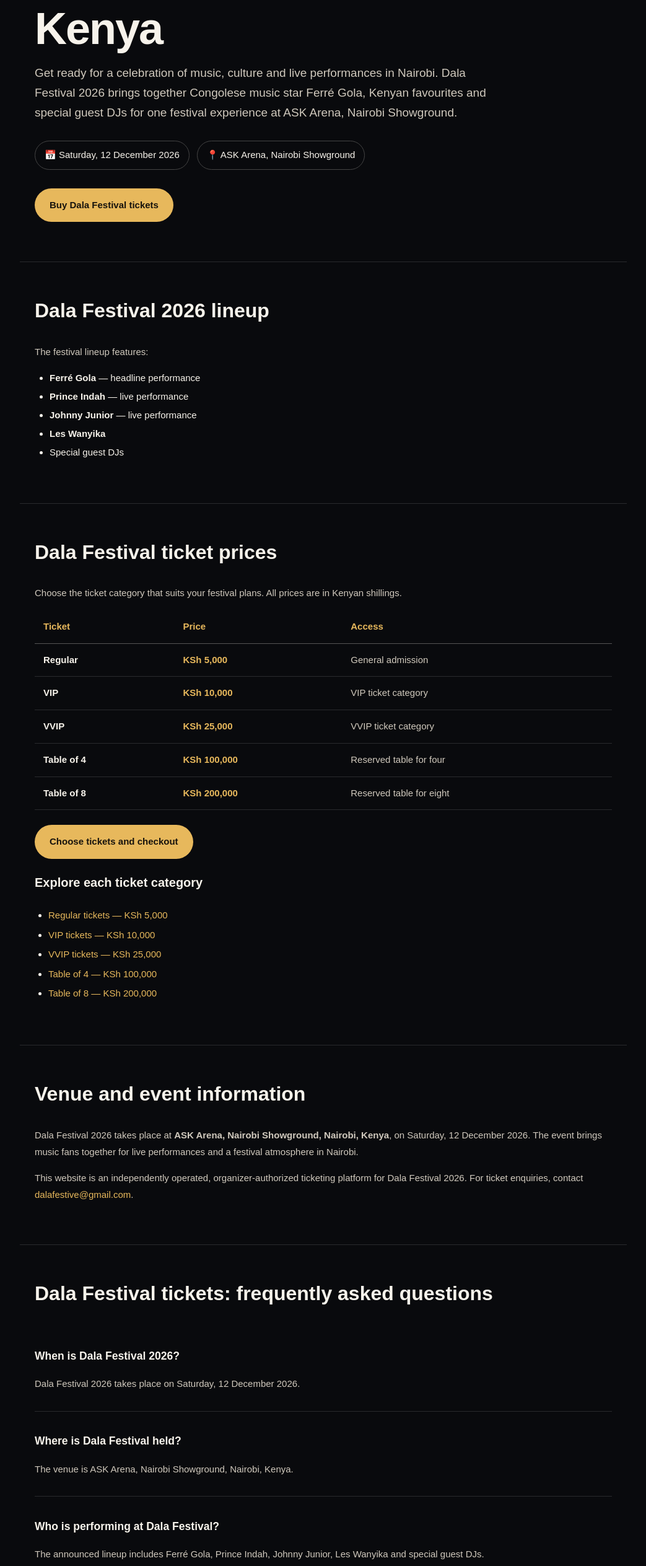
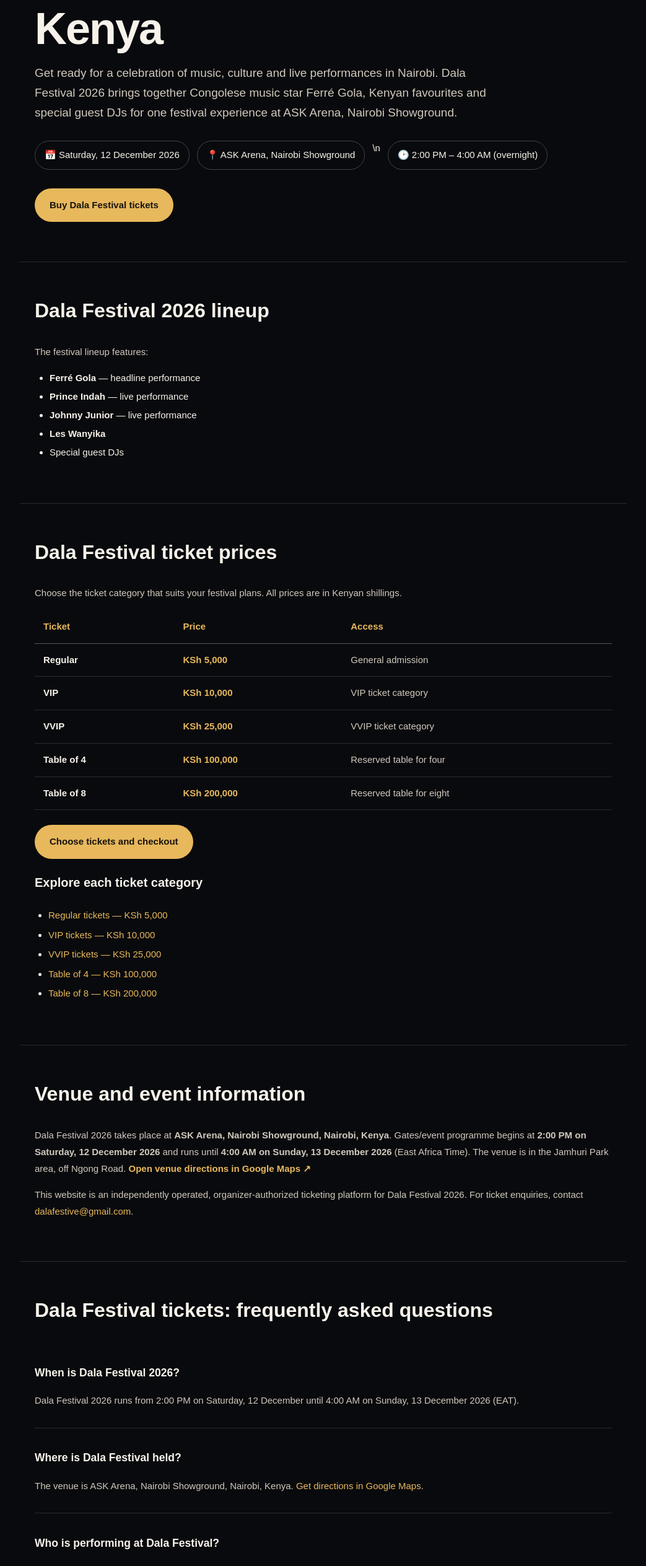
Before and after one commit to robinsonb254/dala-festival-ticketing, a Next.js app: page /dala-festival-2026-tickets in a window 1280 px wide. Shown: the part 253-2780 px from the top of the page at 62% size, without its empty margins (118-1161 px from the left). Built offline with nearby package versions, Linux system fonts and the light colour scheme.

Commit message:
Add confirmed event hours and venue directions to festival guide

```diff
--- a/app/dala-festival-2026-tickets/page.tsx
+++ b/app/dala-festival-2026-tickets/page.tsx
@@ -24,7 +24,8 @@ const eventData = {
   "@type": "Event",
   "name": "Dala Festival 2026",
   "description": "A live music and culture festival in Nairobi featuring Ferré Gola, Prince Indah, Johnny Junior, Les Wanyika and special guest DJs.",
-  "startDate": "2026-12-12",
+  "startDate": "2026-12-12T14:00:00+03:00",
+  "endDate": "2026-12-13T04:00:00+03:00",
   "eventStatus": "https://schema.org/EventScheduled",
   "eventAttendanceMode": "https://schema.org/OfflineEventAttendanceMode",
   "location": {
@@ -85,7 +86,7 @@ export default function DalaFestivalTicketsPage() {
         <p style={{ maxWidth: 760, color: "#d0c9bd", fontSize: 19, lineHeight: 1.7 }}>Get ready for a celebration of music, culture and live performances in Nairobi. Dala Festival 2026 brings together Congolese music star Ferré Gola, Kenyan favourites and special guest DJs for one festival experience at ASK Arena, Nairobi Showground.</p>
         <div style={{ display: "flex", flexWrap: "wrap", gap: 12, marginTop: 28 }}>
           <span style={{ border: "1px solid #444", borderRadius: 999, padding: "10px 15px" }}>📅 Saturday, 12 December 2026</span>
-          <span style={{ border: "1px solid #444", borderRadius: 999, padding: "10px 15px" }}>📍 ASK Arena, Nairobi Showground</span>
+          <span style={{ border: "1px solid #444", borderRadius: 999, padding: "10px 15px" }}>📍 ASK Arena, Nairobi Showground</span>\n          <span style={{ border: "1px solid #444", borderRadius: 999, padding: "10px 15px" }}>🕑 2:00 PM – 4:00 AM (overnight)</span>
         </div>
         <div style={{ marginTop: 30 }}><Link href="/#tickets" style={buttonStyle}>Buy Dala Festival tickets</Link></div>
       </section>
@@ -126,14 +127,14 @@ export default function DalaFestivalTicketsPage() {
 
       <section style={{ ...sectionStyle, borderTop: "1px solid #292a2d" }}>
         <h2 style={{ fontSize: 32, marginTop: 0 }}>Venue and event information</h2>
-        <p style={{ color: "#d0c9bd", lineHeight: 1.8 }}>Dala Festival 2026 takes place at <strong>ASK Arena, Nairobi Showground, Nairobi, Kenya</strong>, on Saturday, 12 December 2026. The event brings music fans together for live performances and a festival atmosphere in Nairobi.</p>
+        <p style={{ color: "#d0c9bd", lineHeight: 1.8 }}>Dala Festival 2026 takes place at <strong>ASK Arena, Nairobi Showground, Nairobi, Kenya</strong>. Gates/event programme begins at <strong>2:00 PM on Saturday, 12 December 2026</strong> and runs until <strong>4:00 AM on Sunday, 13 December 2026</strong> (East Africa Time). The venue is in the Jamhuri Park area, off Ngong Road. <a href="https://www.google.com/maps/search/?api=1&query=ASK+Arena%2C+Nairobi+Showground%2C+Nairobi" target="_blank" rel="noreferrer" style={{ color: "#e7b85c", fontWeight: 800 }}>Open venue directions in Google Maps ↗</a></p>
         <p style={{ color: "#d0c9bd", lineHeight: 1.8 }}>This website is an independently operated, organizer-authorized ticketing platform for Dala Festival 2026. For ticket enquiries, contact <a href="mailto:dalafestive@gmail.com" style={{ color: "#e7b85c" }}>dalafestive@gmail.com</a>.</p>
       </section>
 
       <section style={{ ...sectionStyle, borderTop: "1px solid #292a2d" }}>
         <h2 style={{ fontSize: 32, marginTop: 0 }}>Dala Festival tickets: frequently asked questions</h2>
-        <div style={{ borderBottom: "1px solid #292a2d", padding: "16px 0" }}><h3>When is Dala Festival 2026?</h3><p style={{ color: "#d0c9bd", lineHeight: 1.7 }}>Dala Festival 2026 takes place on Saturday, 12 December 2026.</p></div>
-        <div style={{ borderBottom: "1px solid #292a2d", padding: "16px 0" }}><h3>Where is Dala Festival held?</h3><p style={{ color: "#d0c9bd", lineHeight: 1.7 }}>The venue is ASK Arena, Nairobi Showground, Nairobi, Kenya.</p></div>
+        <div style={{ borderBottom: "1px solid #292a2d", padding: "16px 0" }}><h3>When is Dala Festival 2026?</h3><p style={{ color: "#d0c9bd", lineHeight: 1.7 }}>Dala Festival 2026 runs from 2:00 PM on Saturday, 12 December until 4:00 AM on Sunday, 13 December 2026 (EAT).</p></div>
+        <div style={{ borderBottom: "1px solid #292a2d", padding: "16px 0" }}><h3>Where is Dala Festival held?</h3><p style={{ color: "#d0c9bd", lineHeight: 1.7 }}>The venue is ASK Arena, Nairobi Showground, Nairobi, Kenya. <a href="https://www.google.com/maps/search/?api=1&query=ASK+Arena%2C+Nairobi+Showground%2C+Nairobi" style={{ color: "#e7b85c" }}>Get directions in Google Maps</a>.</p></div>
         <div style={{ borderBottom: "1px solid #292a2d", padding: "16px 0" }}><h3>Who is performing at Dala Festival?</h3><p style={{ color: "#d0c9bd", lineHeight: 1.7 }}>The announced lineup includes Ferré Gola, Prince Indah, Johnny Junior, Les Wanyika and special guest DJs.</p></div>
         <div style={{ borderBottom: "1px solid #292a2d", padding: "16px 0" }}><h3>How can I buy Dala Festival tickets?</h3><p style={{ color: "#d0c9bd", lineHeight: 1.7 }}>Select a ticket category on the <Link href="/#tickets" style={{ color: "#e7b85c" }}>ticket checkout page</Link> and follow the payment steps.</p></div>
       </section>
```
